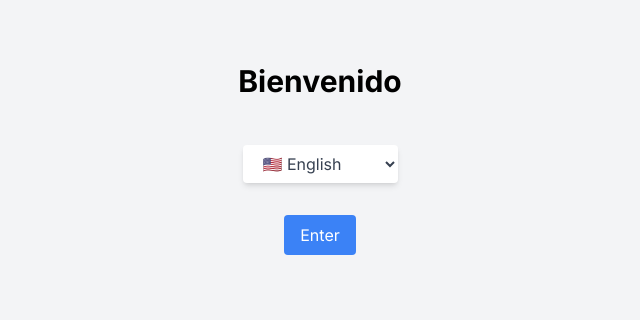
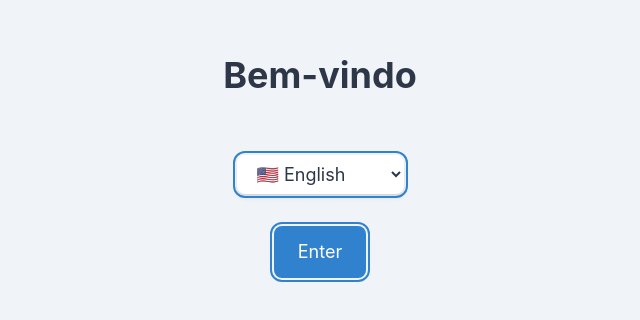
Before and after one commit to ooVictorFranco/user-info, a Next.js app: page / in a window 1280 px wide. Shown: the part 248-568 px from the top of the page, without its empty margins (320-960 px from the left). Built offline with nearby package versions, Linux system fonts and the light colour scheme.

Commit message:
Corrige renderização do título animado

```diff
--- a/src/app/globals.css
+++ b/src/app/globals.css
@@ -1,3 +1,24 @@
 @tailwind base;
 @tailwind components;
 @tailwind utilities;
+
+:root {
+  --color-background: #f0f4f8;
+  --color-text: #2d3748;
+  --color-primary: #3182ce;
+  --color-primary-hover: #2c5282;
+  --color-secondary: #718096;
+}
+
+body {
+  background-color: var(--color-background);
+  color: var(--color-text);
+  font-family: -apple-system, BlinkMacSystemFont, 'Segoe UI', Roboto, 'Helvetica Neue', Arial, sans-serif;
+  line-height: 1.5;
+  font-size: 16px;
+}
+
+.focus-visible {
+  outline: 2px solid var(--color-primary);
+  outline-offset: 2px;
+}
--- a/src/app/info/page.tsx
+++ b/src/app/info/page.tsx
@@ -1,21 +1,26 @@
 'use client'
 
-import React, { Suspense } from 'react';
 import { useSearchParams } from 'next/navigation';
-import LoadingSpinner from '../../components/LoadingSpinner';
-import InfoContent from '../../components/InfoContent';
+import { useRouter } from 'next/navigation';
+import UserInfo from '../../components/UserInfo';
+import { getTranslations } from '../../utils/languages';
 
 export default function Info() {
+  const searchParams = useSearchParams();
+  const router = useRouter();
+  const lang = searchParams.get('lang') || 'en';
+  const translations = getTranslations(lang);
+
   return (
-    <Suspense fallback={<LoadingSpinner />}>
-      <InfoWrapper />
-    </Suspense>
+    <main className="flex flex-col items-center justify-center min-h-screen p-4 bg-background text-text">
+      <h1 className="text-3xl font-bold mb-8">{translations.userInfo}</h1>
+      <UserInfo lang={lang} translations={translations} />
+      <button
+        onClick={() => router.back()}
+        className="mt-8 px-6 py-3 text-lg bg-primary text-white rounded-lg hover:bg-primary-hover transition-colors focus:outline-none focus-visible"
+      >
+        {translations.backButton}
+      </button>
+    </main>
   );
 }
-
-function InfoWrapper() {
-  const searchParams = useSearchParams();
-  const lang = searchParams.get('lang') || 'en';
-
-  return <InfoContent lang={lang} />;
-}
--- a/src/app/layout.tsx
+++ b/src/app/layout.tsx
@@ -1,9 +1,7 @@
 import './globals.css'
-import { Inter } from 'next/font/google'
+import type { Metadata } from 'next'
 
-const inter = Inter({ subsets: ['latin'] })
-
-export const metadata = {
+export const metadata: Metadata = {
   title: 'User Info App',
   description: 'An app to display user system information',
 }
@@ -13,10 +11,9 @@ export default function RootLayout({
 }: {
   children: React.ReactNode
 }) {
-  console.log('Rendering RootLayout');
   return (
     <html lang="en">
-      <body className={inter.className}>{children}</body>
+      <body>{children}</body>
     </html>
   )
 }
--- a/src/app/page.tsx
+++ b/src/app/page.tsx
@@ -9,8 +9,6 @@ import { getEnterButtonText } from '../utils/languages';
 export default function Home() {
   const [selectedLanguage, setSelectedLanguage] = useState('en');
   const router = useRouter();
-  // Remova ou comente a linha abaixo se não estiver usando translations
-  // const translations = getTranslations(selectedLanguage);
 
   useEffect(() => {
     console.log('Home component mounted');
@@ -27,17 +25,17 @@ export default function Home() {
   };
 
   return (
-    <div className="flex flex-col items-center justify-center min-h-screen bg-gray-100">
+    <main className="flex flex-col items-center justify-center min-h-screen p-4 bg-background text-text">
       <AnimatedTitle />
-      <div className="mb-4 mt-8">
+      <div className="mb-8 mt-8">
         <LanguageSelect onValueChange={handleLanguageChange} />
       </div>
       <button
         onClick={handleEnter}
-        className="px-4 py-2 bg-blue-500 text-white rounded hover:bg-blue-600 transition-colors focus:outline-none focus:ring-2 focus:ring-blue-500 focus:ring-opacity-50 mt-4"
+        className="px-6 py-3 text-lg bg-primary text-white rounded-lg hover:bg-primary-hover transition-colors focus:outline-none focus-visible"
       >
         {getEnterButtonText(selectedLanguage)}
       </button>
-    </div>
+    </main>
   );
 }
--- a/src/components/AnimatedTitle.tsx
+++ b/src/components/AnimatedTitle.tsx
@@ -11,29 +11,28 @@ const welcomePhrases = [
 ];
 
 const AnimatedTitle: React.FC = () => {
-  const [currentPhrase, setCurrentPhrase] = useState(welcomePhrases[0]);
+  const [index, setIndex] = useState(0);
 
   useEffect(() => {
     const intervalId = setInterval(() => {
-      const randomIndex = Math.floor(Math.random() * welcomePhrases.length);
-      setCurrentPhrase(welcomePhrases[randomIndex]);
-    }, 3000); // Change phrase every 3 seconds
+      setIndex(current => (current + 1) % welcomePhrases.length);
+    }, 3000);
 
     return () => clearInterval(intervalId);
   }, []);
 
   return (
-    <div className="h-16 flex items-center justify-center overflow-hidden">
+    <div className="h-24 flex items-center justify-center overflow-hidden">
       <AnimatePresence mode="wait">
         <motion.h1
-          key={currentPhrase}
+          key={index}
           initial={{ opacity: 0, y: 20 }}
           animate={{ opacity: 1, y: 0 }}
           exit={{ opacity: 0, y: -20 }}
           transition={{ duration: 0.5 }}
-          className="text-3xl font-bold absolute"
+          className="text-4xl font-bold text-center"
         >
-          {currentPhrase}
+          {welcomePhrases[index]}
         </motion.h1>
       </AnimatePresence>
     </div>
--- a/src/components/LanguageSelect.tsx
+++ b/src/components/LanguageSelect.tsx
@@ -9,7 +9,8 @@ const LanguageSelect: React.FC<LanguageSelectProps> = ({ onValueChange }) => {
   return (
     <select
       onChange={(e) => onValueChange(e.target.value)}
-      className="px-4 py-2 bg-white text-gray-700 rounded shadow-md focus:outline-none focus:ring-2 focus:ring-blue-500"
+      className="px-4 py-2 bg-white text-text rounded-lg shadow-md focus:outline-none focus-visible text-lg"
+      aria-label="Select language"
     >
       {languages.map((language) => (
         <option key={language.value} value={language.value}>
--- a/src/components/UserInfo.tsx
+++ b/src/components/UserInfo.tsx
@@ -1,67 +1,39 @@
-'use client'
+import React from 'react';
+import { useUserInfo } from '../utils/getUserInfo';
 
-import React from 'react';
-
-// Defina a interface UserInfoData com base na estrutura real dos dados
-interface UserInfoData {
-  os: string;
-  browser: string;
-  browserVersion: string;
-  platform: string;
-  cpuCores: number | string;
-  ram: string;
-  screenSize: string;
-  colorDepth: string;
-  devicePixelRatio: number;
-  location: string;
-  ip: string;
-  language: string;
-  timezone: string;
-  datetime: string;
-  touchSupport: boolean;
-  cookiesEnabled: boolean;
-  doNotTrack: string | null;
-  userAgent: string;
+interface UserInfoProps {
+  lang: string;
+  translations: { [key: string]: string };
 }
 
-interface UserInfoProps {
-  userInfo: UserInfoData | null;
-  translations: Record<string, string>;
-}
+const UserInfo: React.FC<UserInfoProps> = ({ lang, translations }) => {
+  const userInfo = useUserInfo(lang);
 
-const UserInfo: React.FC<UserInfoProps> = ({ userInfo, translations }) => {
   if (!userInfo) {
-    return null;
+    return <div>{translations.loading || 'Loading...'}</div>;
   }
 
   return (
-    <div className="bg-white p-8 rounded-lg shadow-md mb-6 w-full max-w-2xl">
-      <h2 className="text-xl font-semibold mb-4">{translations.systemInfo}</h2>
+    <div className="bg-white p-8 rounded-lg shadow-md max-w-2xl w-full">
+      <h2 className="text-2xl font-semibold mb-4">{translations.systemInfo}</h2>
       <p><strong>{translations.os}:</strong> {userInfo.os}</p>
       <p><strong>{translations.browser}:</strong> {userInfo.browser} {userInfo.browserVersion}</p>
       <p><strong>{translations.platform}:</strong> {userInfo.platform}</p>
-      <p><strong>{translations.cpuCores}:</strong> {userInfo.cpuCores}</p>
-      <p><strong>{translations.ram}:</strong> {userInfo.ram}</p>
 
-      <h2 className="text-xl font-semibold mt-6 mb-4">{translations.displayInfo}</h2>
+      <h2 className="text-2xl font-semibold mt-6 mb-4">{translations.displayInfo}</h2>
       <p><strong>{translations.screenSize}:</strong> {userInfo.screenSize}</p>
       <p><strong>{translations.colorDepth}:</strong> {userInfo.colorDepth}</p>
-      <p><strong>{translations.pixelRatio}:</strong> {userInfo.devicePixelRatio}</p>
 
-      <h2 className="text-xl font-semibold mt-6 mb-4">{translations.locationInfo}</h2>
+      <h2 className="text-2xl font-semibold mt-6 mb-4">{translations.locationInfo}</h2>
       <p><strong>{translations.location}:</strong> {userInfo.location}</p>
       <p><strong>{translations.ip}:</strong> {userInfo.ip}</p>
       <p><strong>{translations.language}:</strong> {userInfo.language}</p>
       <p><strong>{translations.timezone}:</strong> {userInfo.timezone}</p>
 
-      <h2 className="text-xl font-semibold mt-6 mb-4">{translations.otherInfo}</h2>
+      <h2 className="text-2xl font-semibold mt-6 mb-4">{translations.otherInfo}</h2>
       <p><strong>{translations.datetime}:</strong> {userInfo.datetime}</p>
       <p><strong>{translations.touchSupport}:</strong> {userInfo.touchSupport ? translations.yes : translations.no}</p>
       <p><strong>{translations.cookiesEnabled}:</strong> {userInfo.cookiesEnabled ? translations.yes : translations.no}</p>
-      <p><strong>{translations.doNotTrack}:</strong> {userInfo.doNotTrack || translations.notSet}</p>
-
-      <h2 className="text-xl font-semibold mt-6 mb-4">{translations.fullUserAgent}</h2>
-      <p className="break-words">{userInfo.userAgent}</p>
     </div>
   );
 };
--- a/tailwind.config.ts
+++ b/tailwind.config.ts
@@ -1,3 +1,4 @@
+/** @type {import('tailwindcss').Config} */
 module.exports = {
   content: [
     './src/pages/**/*.{js,ts,jsx,tsx,mdx}',
@@ -6,15 +7,14 @@ module.exports = {
   ],
   theme: {
     extend: {
-      // Suas extensões de tema aqui
+      colors: {
+        background: 'var(--color-background)',
+        text: 'var(--color-text)',
+        primary: 'var(--color-primary)',
+        'primary-hover': 'var(--color-primary-hover)',
+        secondary: 'var(--color-secondary)',
+      },
     },
   },
   plugins: [],
-  // Importante: adicione isso para garantir que os estilos do Radix UI sejam processados
-  safelist: [
-    {
-      pattern: /^(bg|text|border|ring)-(blue|gray|white)/,
-      variants: ['hover', 'focus', 'active'],
-    },
-  ],
 }
```
